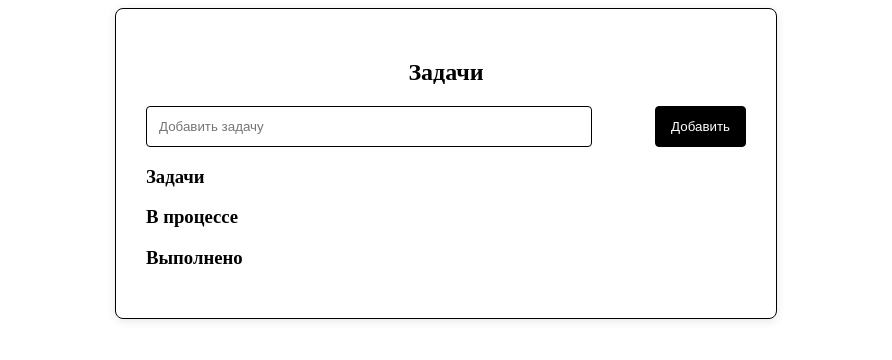
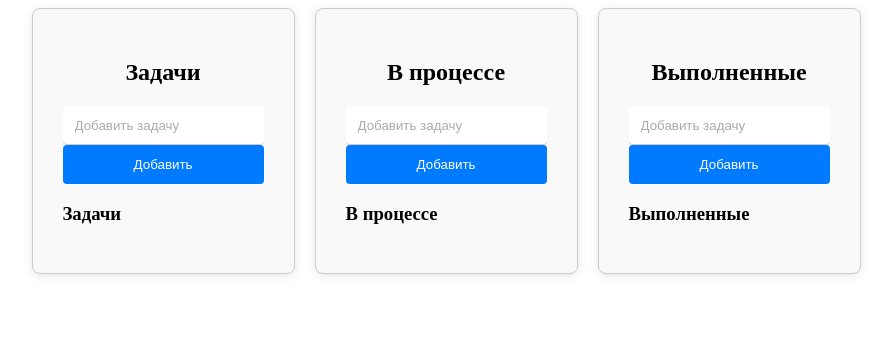
Before and after one commit to fucking-devs/ToDoNoBD, a Vue app: page / in a window 1280 px wide. Shown: the top 360 px of the page, without its empty margins (194-1086 px from the left). Built offline with nearby package versions, Linux system fonts and the light colour scheme.

Commit message:
Сделал всё по kрасоте

```diff
--- a/src/components/ToDo.vue
+++ b/src/components/ToDo.vue
@@ -1,165 +1,254 @@
 <script setup lang="ts">
 import { onMounted, ref } from 'vue'
+
 interface Task {
   id: number
   title: string
-  status: 'todo' | 'in-progress' | 'complete'}
+  status: 'todo' | 'in-progress' | 'complete'
+}
+
 const tasks = ref<Task[]>([])
 const newTask = ref('')
+
 const addTask = (status: 'todo' | 'in-progress' | 'complete') => {
   const taskId = tasks.value.length + 1
   const data = { id: taskId, title: newTask.value.trim(), status }
   tasks.value.unshift(data)
   localStorage.tasks = JSON.stringify(tasks.value)
- newTask.value = '' }
+  newTask.value = ''
+}
+
 const updateTask = (id: number, status: 'todo' | 'in-progress' | 'complete') => {
-const task = tasks.value.find(t => t.id === id)
-if (task) {   task.status = status}
- localStorage.tasks = JSON.stringify(tasks.value)}
+  const task = tasks.value.find((t) => t.id === id)
+  if (task) {
+    task.status = status
+  }
+  localStorage.tasks = JSON.stringify(tasks.value)
+}
+
 const removeTask = (id: number) => {
-tasks.value.splice(tasks.value.findIndex(task => task.id === id), 1)
-localStorage.tasks = JSON.stringify(tasks.value)}
+  tasks.value.splice(
+    tasks.value.findIndex((task) => task.id === id),
+    1,
+  )
+  localStorage.tasks = JSON.stringify(tasks.value)
+}
+
 onMounted(() => {
   const storedTasks = localStorage.tasks ? JSON.parse(localStorage.tasks) : []
-tasks.value = storedTasks})
+  tasks.value = storedTasks
+})
 </script>
+
 <template>
+  <div class="task-app-container">
     <div class="task-app">
       <h2>Задачи</h2>
       <div class="input-container">
         <input v-model="newTask" placeholder="Добавить задачу" @keyup.enter="addTask('todo')" />
-<button @click="addTask('todo')">Добавить</button>
+        <button @click="addTask('todo')" class="primary-btn">Добавить</button>
       </div>
       <div class="task-sections">
         <div class="task-section">
           <h3>Задачи</h3>
           <ul class="task-list">
- <li v-for="(task, index) in tasks.filter(t => t.status === 'todo')" :key="task.id" class="task-item">
+            <li
+              v-for="(task, index) in tasks.filter((t) => t.status === 'todo')"
+              :key="task.id"
+              class="task-item todo"
+            >
               <span class="task-text">{{ task.title }}</span>
               <div class="task-actions">
- <button @click="updateTask(task.id, 'in-progress')">В процессе</button>
- <button @click="updateTask(task.id, 'complete')">Выполнено</button>
-  <button @click="removeTask(task.id)" class="remove-button">Удалить</button>
-  </div>
-  </li>
-  </ul>
-</div>
- <div class="task-section">
- <h3>В процессе</h3>
- <ul class="task-list">
-<li v-for="(task, index) in tasks.filter(t => t.status === 'in-progress')" :key="task.id" class="task-item">
-  <span class="task-text">{{ task.title }}</span>
-  <div class="task-actions">
- <button @click="updateTask(task.id, 'todo')">Задача</button>
- <button @click="updateTask(task.id, 'complete')">Выполнено</button>
- <button @click="removeTask(task.id)" class="remove-button">Удалить</button>
- </div>
-   </li> </ul></div>
-<div class="task-section">
- <h3>Выполнено</h3>
- <ul class="task-list">
- <li v-for="(task, index) in tasks.filter(t => t.status === 'complete')" :key="task.id" class="task-item">
- <span class="task-text">{{ task.title }}</span><div class="task-actions">
- <button @click="updateTask(task.id, 'todo')">Задача</button>
-  <button @click="updateTask(task.id, 'in-progress')">В процессе</button>
- <button @click="removeTask(task.id)" class="remove-button">Удалить</button>
+                <button @click="updateTask(task.id, 'in-progress')" class="success-btn">
+                  В процессе
+                </button>
+                <button @click="updateTask(task.id, 'complete')" class="success-btn">
+                  Выполнено
+                </button>
+                <button @click="removeTask(task.id)" class="danger-btn">Удалить</button>
               </div>
             </li>
           </ul>
         </div>
       </div>
     </div>
+
+    <div class="task-app">
+      <h2>В процессе</h2>
+      <div class="input-container">
+        <input
+          v-model="newTask"
+          placeholder="Добавить задачу"
+          @keyup.enter="addTask('in-progress')"
+        />
+        <button @click="addTask('in-progress')" class="primary-btn">Добавить</button>
+      </div>
+      <div class="task-sections">
+        <div class="task-section">
+          <h3>В процессе</h3>
+          <ul class="task-list">
+            <li
+              v-for="(task, index) in tasks.filter((t) => t.status === 'in-progress')"
+              :key="task.id"
+              class="task-item in-progress"
+            >
+              <span class="task-text">{{ task.title }}</span>
+              <div class="task-actions">
+                <button @click="updateTask(task.id, 'todo')" class="secondary-btn">Задача</button>
+                <button @click="updateTask(task.id, 'complete')" class="success-btn">
+                  Выполнено
+                </button>
+                <button @click="removeTask(task.id)" class="danger-btn">Удалить</button>
+              </div>
+            </li>
+          </ul>
+        </div>
+      </div>
+    </div>
+
+    <div class="task-app">
+      <h2>Выполненные</h2>
+      <div class="input-container">
+        <input v-model="newTask" placeholder="Добавить задачу" @keyup.enter="addTask('complete')" />
+        <button @click="addTask('complete')" class="primary-btn">Добавить</button>
+      </div>
+      <div class="task-sections">
+        <div class="task-section">
+          <h3>Выполненные</h3>
+          <ul class="task-list">
+            <li
+              v-for="(task, index) in tasks.filter((t) => t.status === 'complete')"
+              :key="task.id"
+              class="task-item complete"
+            >
+              <span class="task-text">{{ task.title }}</span>
+              <div class="task-actions">
+                <button @click="updateTask(task.id, 'todo')" class="secondary-btn">Задача</button>
+                <button @click="updateTask(task.id, 'in-progress')" class="success-btn">
+                  В процессе
+                </button>
+                <button @click="removeTask(task.id)" class="danger-btn">Удалить</button>
+              </div>
+            </li>
+          </ul>
+        </div>
+      </div>
+    </div>
+  </div>
 </template>
-<style>
+
+<style scoped>
+.task-app-container {
+  display: flex;
+  justify-content: center;
+  gap: 20px;
+}
+
 .task-app {
-  max-width: 600px;
-  margin: auto;
+  max-width: 400px;
   padding: 30px;
-  border: 1px solid #000;
+  border: 1px solid #ccc;
   border-radius: 8px;
-  background-color: #fff;
+  background-color: #f9f9f9;
   box-shadow: 0 2px 10px rgba(0, 0, 0, 0.1);
 }
-h2 {
+
+.task-app h2 {
   text-align: center;
-  color: #000;
-  margin-bottom: 20px;
 }
+
 .input-container {
   display: flex;
   flex-direction: column;
-  gap: 10px;
 }
-@media (min-width: 600px) {
-  .input-container {
-    flex-direction: row;
-    justify-content: space-between;
-  }
-}
+
 input {
   padding: 12px;
-  border: 1px solid #000;
+  border: none;
   border-radius: 4px;
-  width: 100%;
-  transition: border-color 0.3s;
+  box-shadow: inset 0 -1px #ccc;
 }
 
-@media (min-width: 600px) {
-  input {
-    width: 70%;
-  }
+input::placeholder {
+  color: #aaa;
 }
 
 input:focus {
-  border-color: #555;
   outline: none;
 }
-button {
-  padding: 12px 15px;
-  border: 1px solid #000;
+
+.primary-btn,
+.secondary-btn,
+.success-btn,
+.danger-btn {
+  padding: 12px;
   border-radius: 4px;
-  background-color: #000;
+}
+
+.primary-btn {
+  background-color: #007bff;
   color: white;
-  cursor: pointer;
-  transition: background-color 0.3s;
+  border: none;
 }
-button:hover {
-  background-color: #333;
+.primary-btn:hover {
+  background-color: #0056b3;
 }
+
+.secondary-btn {
+  background-color: #6c757d;
+  color: white;
+  border: none;
+}
+.secondary-btn:hover {
+  background-color: #5a6268;
+}
+
+.success-btn {
+  background-color: #28a745;
+  color: white;
+  border: none;
+}
+.success-btn:hover {
+  background-color: #218838;
+}
+
+.danger-btn {
+  background-color: #dc3545;
+  color: white;
+  border: none;
+}
+.danger-btn:hover {
+  background-color: #c82333;
+}
+
 .task-list {
   list-style-type: none;
-  padding: 0;
+  padding-left: 0;
 }
+
 .task-item {
   display: flex;
   justify-content: space-between;
   align-items: center;
   padding: 12px;
-  border: 1px solid #ccc;
+  margin-bottom: 10px;
   border-radius: 4px;
-  margin-bottom: 10px;
-  background-color: #f9f9f9;
-  transition: background-color 0.3s;
+  transition: background-color 0.3s ease-in-out;
+}
+
+.task-item.todo {
+  background-color: #e7f1ff;
+}
+.task-item.in-progress {
+  background-color: #e6f7ff;
+}
+.task-item.complete {
+  background-color: #d4edda;
 }
 .task-item:hover {
-  background-color: #e0e0e0;
+  background-color: #f0f0f0;
 }
-.task-input {
-  border: none;
-  flex: 1;
-  padding: 5px;
-  border-radius: 4px;
-  transition: background-color 0.3s;
-}
-.task-input:focus {
-  background-color: #f1f1f1;
-  outline: none;
-}
-.remove-button {
-  background-color: #e53935;
-  border: 1px solid #e53935;
-}
-.remove-button:hover {
-  background-color: #c62828;
+.task-text {
+  color: #333;
 }
 </style>
```
Also changed, not shown: 1 other file (tests, documents, lock files or other folders). Lines whose indentation alone changed are shown as unchanged.
